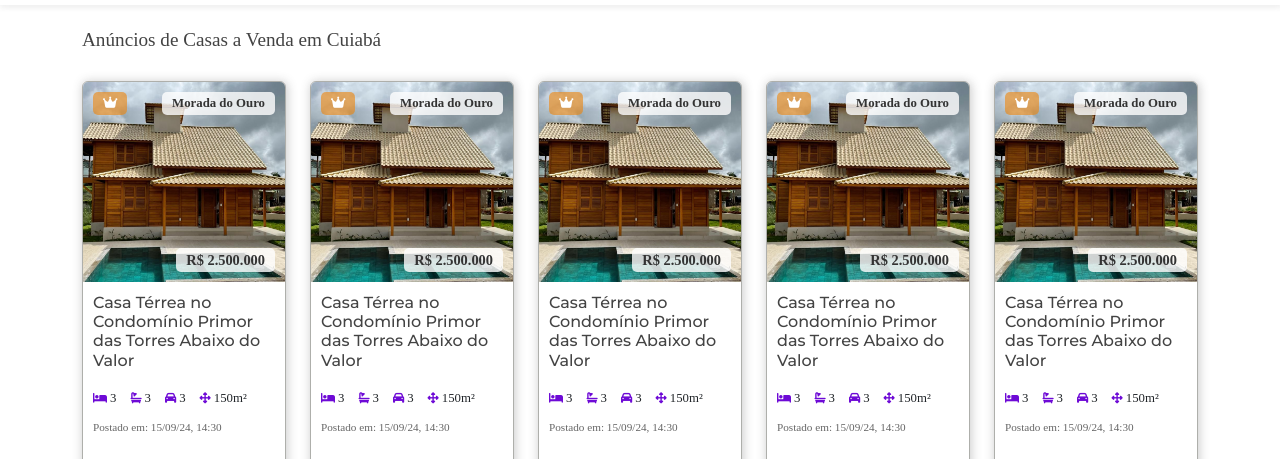
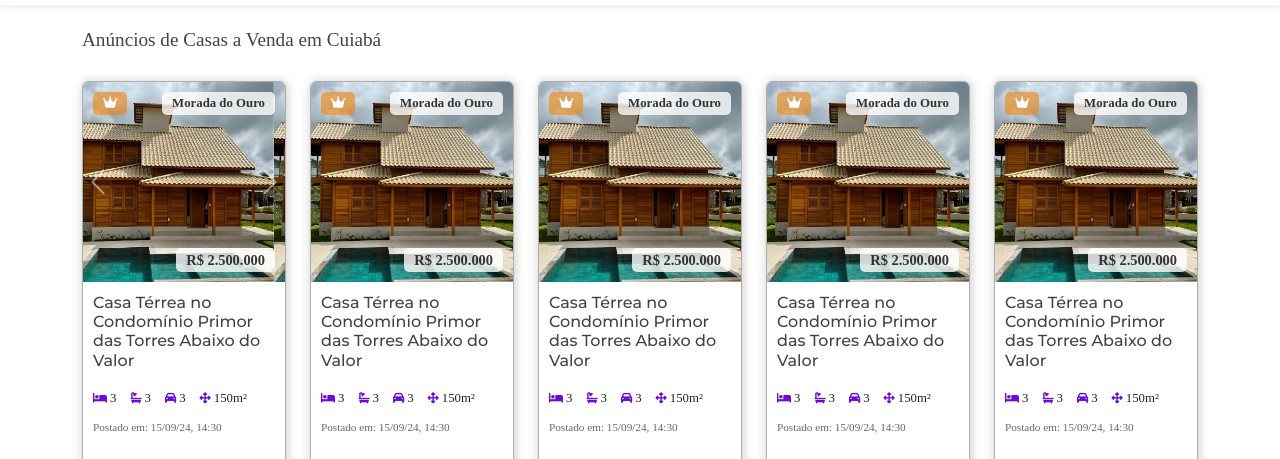
Before and after one commit to 5P3C14L15T/casaavendacuiaba, a plain HTML site: page index.html in a window 1280 px wide. Shown: the part 87-546 px from the top of the page. Drawn offline with nearby package versions, Linux system fonts and the light colour scheme; a web font is replaced by a local one.

Commit message:
slides thumb

```diff
--- a/css/style.css
+++ b/css/style.css
@@ -68,6 +68,7 @@ header{
     padding: 5px 10px;
     border-radius: 5px;
     font-size: 0.8em; /* Ajuste o tamanho do ícone */
+    z-index: 999;
   }
 
   .badge-top-left i {
--- a/index.html
+++ b/index.html
@@ -1,26 +1,17 @@
 <!DOCTYPE html>
 <html lang="en">
+
 <head>
   <title>Casa a Venda Cuiabá</title>
   <!-- Required meta tags -->
   <meta charset="utf-8" />
-    <meta
-      name="viewport"
-      content="width=device-width, initial-scale=1, shrink-to-fit=no"
-    />
+  <meta name="viewport" content="width=device-width, initial-scale=1, shrink-to-fit=no" />
 
   <!-- Bootstrap CSS v5.2.1 -->
-    <link
-      href="https://cdn.jsdelivr.net/npm/bootstrap@5.3.2/dist/css/bootstrap.min.css"
-      rel="stylesheet"
-      integrity="sha384-T3c6CoIi6uLrA9TneNEoa7RxnatzjcDSCmG1MXxSR1GAsXEV/Dwwykc2MPK8M2HN"
-      crossorigin="anonymous"
-    />
+  <link href="https://cdn.jsdelivr.net/npm/bootstrap@5.3.2/dist/css/bootstrap.min.css" rel="stylesheet"
+    integrity="sha384-T3c6CoIi6uLrA9TneNEoa7RxnatzjcDSCmG1MXxSR1GAsXEV/Dwwykc2MPK8M2HN" crossorigin="anonymous" />
   <!-- FontAwesome for icons -->
-    <link
-      href="https://cdnjs.cloudflare.com/ajax/libs/font-awesome/6.5.2/css/all.min.css"
-      rel="stylesheet"
-    />
+  <link href="https://cdnjs.cloudflare.com/ajax/libs/font-awesome/6.5.2/css/all.min.css" rel="stylesheet" />
 
   <link rel="stylesheet" href="css/style.css" />
 </head>
@@ -31,17 +22,10 @@
     <nav class="navbar navbar-expand-lg bg-white menu fixed-top">
       <div class="container">
         <a class="navbar-brand" href="#">
-            <img src="images/casaavendacuiaba.png"  alt="" class="logo img-fluid">
+          <img src="images/casaavendacuiaba.png" alt="" class="logo img-fluid">
         </a>
-          <button
-            class="navbar-toggler"
-            type="button"
-            data-bs-toggle="collapse"
-            data-bs-target="#navbarNav"
-            aria-controls="navbarNav"
-            aria-expanded="false"
-            aria-label="Toggle navigation"
-          >
+        <button class="navbar-toggler" type="button" data-bs-toggle="collapse" data-bs-target="#navbarNav"
+          aria-controls="navbarNav" aria-expanded="false" aria-label="Toggle navigation">
           <span class="navbar-toggler-icon"></span>
         </button>
         <div class="collapse navbar-collapse" id="navbarNav">
@@ -71,25 +55,47 @@
     <div class="container">
       <h2 class="titulo01">Anúncios de Casas a Venda em Cuiabá</h2>
       <div class="row">
+
         <!-- Card 1 -->
 <div class="col-custom mb-4">
   <div class="card">
-              <!-- Imagem que ocupa todo o card -->
+    <!-- Carousel com Badges -->
     <div class="card-img position-relative">
       <!-- Ícone de medalha no canto superior esquerdo -->
       <span class="badge badge-top-left">
         <i class="fas fa-crown"></i>
+      </span>
 
+      <!-- Carousel de Imagens -->
+      <div id="carouselExampleControls" class="carousel slide" data-bs-ride="carousel">
+        <div class="carousel-inner">
+          <div class="carousel-item active">
+            <img src="images/casa.jpeg" class="d-block w-100" alt="Casa 1">
+          </div>
+          <div class="carousel-item">
+            <img src="images/casa.jpeg" class="d-block w-100" alt="Casa 2">
+          </div>
+          <div class="carousel-item">
+            <img src="images/casa.jpeg" class="d-block w-100" alt="Casa 3">
+          </div>
+        </div>
+        <!-- Botões discretos para navegar -->
+        <button class="carousel-control-prev" type="button" data-bs-target="#carouselExampleControls" data-bs-slide="prev">
+          <span class="carousel-control-prev-icon" aria-hidden="true"></span>
+          <span class="visually-hidden">Anterior</span>
+        </button>
+        <button class="carousel-control-next" type="button" data-bs-target="#carouselExampleControls" data-bs-slide="next">
+          <span class="carousel-control-next-icon" aria-hidden="true"></span>
+          <span class="visually-hidden">Próximo</span>
+        </button>
+      </div>
 
- <!-- Ícone de medalha -->
-                </span>
-                <!-- Imagem da casa -->
-                <img src="images/casa.jpeg" class="img-fluid" alt="Casa" />
-                <!-- Bairro no canto superior direito da imagem -->
+      <!-- Badge do Bairro no canto superior direito -->
       <span class="badge badge-top-right">Morada do Ouro</span>
-                <!-- Valor no canto inferior direito da imagem -->
+      <!-- Badge do Valor no canto inferior direito -->
       <span class="badge badge-bottom-right">R$ 2.500.000</span>
     </div>
+
     <!-- Título, Valor e Bairro -->
     <div class="card-body">
       <h5 class="card-title">
@@ -104,6 +110,7 @@
       </div>
       <p class="publication-date">Postado em: 15/09/24, 14:30</p>
     </div>
+
     <!-- Footer com ícones -->
     <div class="card-footer">
       <!-- Ícones com tamanhos iguais -->
@@ -120,7 +127,9 @@
     </div>
   </div>
 </div>
-<!-- Aqui fecha o card           -->
+
+
+
         <!-- Card 1 -->
         <div class="col-custom mb-4">
           <div class="card">
@@ -884,7 +893,7 @@
     <a href="#" class="search-icon">
       <i class="fas fa-search"></i>
     </a>
-      <a href="#" class="profile-icon" >
+    <a href="#" class="profile-icon">
       <i class="fas fa-user"></i>
     </a>
   </div>
@@ -922,15 +931,8 @@
           <div class="form-group">
             <div class="input-group">
               <span class="input-group-text">Valor Mín R$</span>
-            <input
-              type="number"
-              class="form-control"
-              id="valor-minimo"
-              placeholder="Valor Mínimo"
-              min="100000"
-              step="50000"
-              value="100000"
-            />
+              <input type="number" class="form-control" id="valor-minimo" placeholder="Valor Mínimo" min="100000"
+                step="50000" value="100000" />
             </div>
           </div>
         </div>
@@ -940,15 +942,8 @@
           <div class="form-group">
             <div class="input-group">
               <span class="input-group-text">Valor Max R$</span>
-            <input
-              type="number"
-              class="form-control"
-              id="valor-maximo"
-              placeholder="Valor Máximo"
-              min="100000"
-              step="50000"
-              value="150000"
-            />
+              <input type="number" class="form-control" id="valor-maximo" placeholder="Valor Máximo" min="100000"
+                step="50000" value="150000" />
             </div>
           </div>
         </div>
@@ -985,20 +980,17 @@
   <!-- Formulário de Pesquisa -->
 
 
-    <script
-      src="https://cdn.jsdelivr.net/npm/@popperjs/core@2.11.8/dist/umd/popper.min.js"
+  <script src="https://cdn.jsdelivr.net/npm/@popperjs/core@2.11.8/dist/umd/popper.min.js"
     integrity="sha384-I7E8VVD/ismYTF4hNIPjVp/Zjvgyol6VFvRkX/vR+Vc4jQkC+hVqc2pM8ODewa9r"
-      crossorigin="anonymous"
-    ></script>
+    crossorigin="anonymous"></script>
 
-    <script
-      src="https://cdn.jsdelivr.net/npm/bootstrap@5.3.2/dist/js/bootstrap.min.js"
+  <script src="https://cdn.jsdelivr.net/npm/bootstrap@5.3.2/dist/js/bootstrap.min.js"
     integrity="sha384-BBtl+eGJRgqQAUMxJ7pMwbEyER4l1g+O15P+16Ep7Q9Q+zqX6gSbd85u4mG4QzX+"
-      crossorigin="anonymous"
-    ></script>
+    crossorigin="anonymous"></script>
 
   <script src="js/script.js"></script>
 
 
 </body>
+
 </html>
```
Lines whose indentation alone changed are shown as unchanged.
